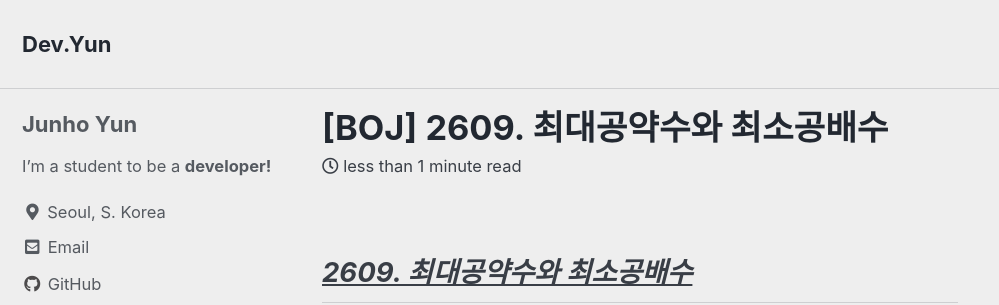
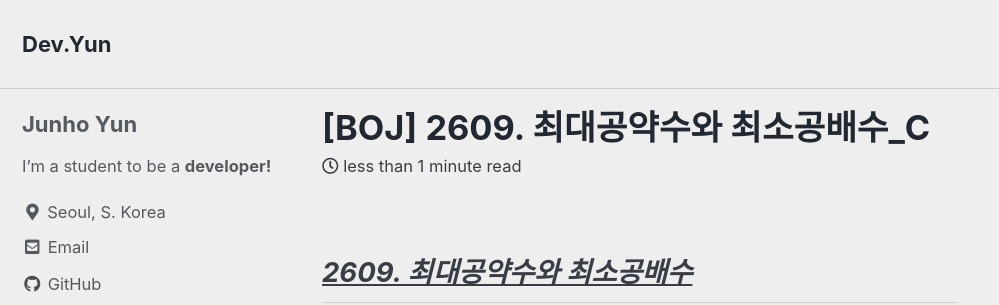
Before and after one commit to apran42/apran42.github.io, a Jekyll site: the page built from baekjoon/bronze/_posts/2023-05-21-[BOJ]-2609-GCD-LCM.md, in a window 1280 px wide and 900 px high. Shown: the top 305 px of the window, without its empty margins (0-999 px from the left). Built offline with Jekyll 4.4.1, drawn with Linux system fonts in a browser that asks for light colours; cached includes are drawn as plain includes; formulas are drawn with MathJax 3; part of the change alters nothing that is shown; some of the changed text lies outside the part shown.

Commit message:
타이틀에 어떤 언어를 사용했는지 수정

```diff
--- a/baekjoon/bronze/_posts/2023-05-21-[BOJ]-2609-GCD-LCM.md
+++ b/baekjoon/bronze/_posts/2023-05-21-[BOJ]-2609-GCD-LCM.md
@@ -1,9 +1,9 @@
 ---
 layout: single
-title: "[BOJ] 2609. 최대공약수와 최소공배수"
+title: "[BOJ] 2609. 최대공약수와 최소공배수_C"
 category: ["baekjoon", "bronze"]
 date: "2023-05-21 03:48:42 +0900"
-last_modified_at: "2023-05-22 13:19:38 +0900"
+last_modified_at: "2023-05-24 09:00:00 +0900"
 use_math:
 ---
 
```
